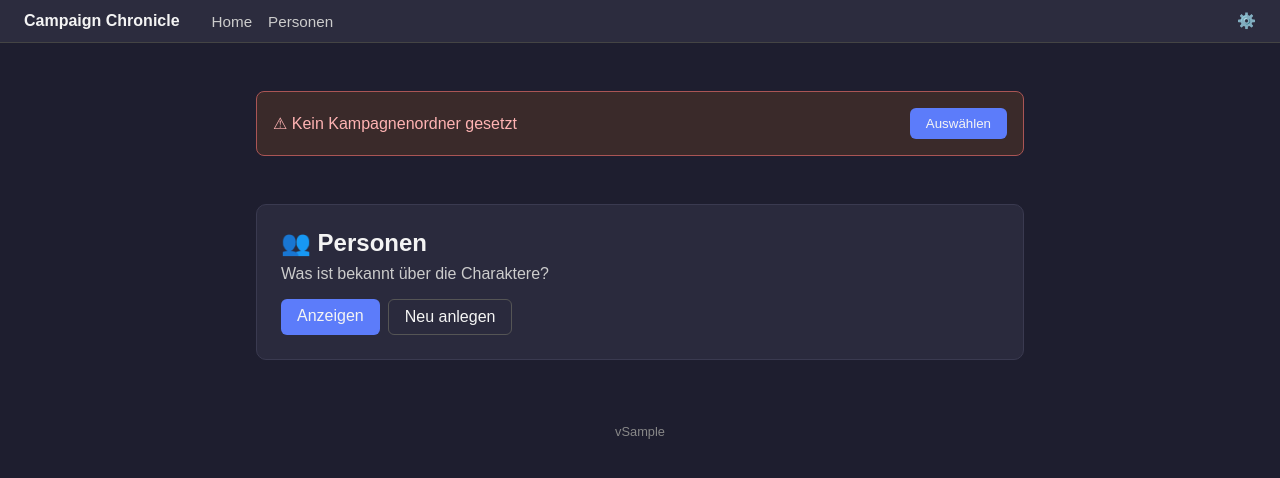
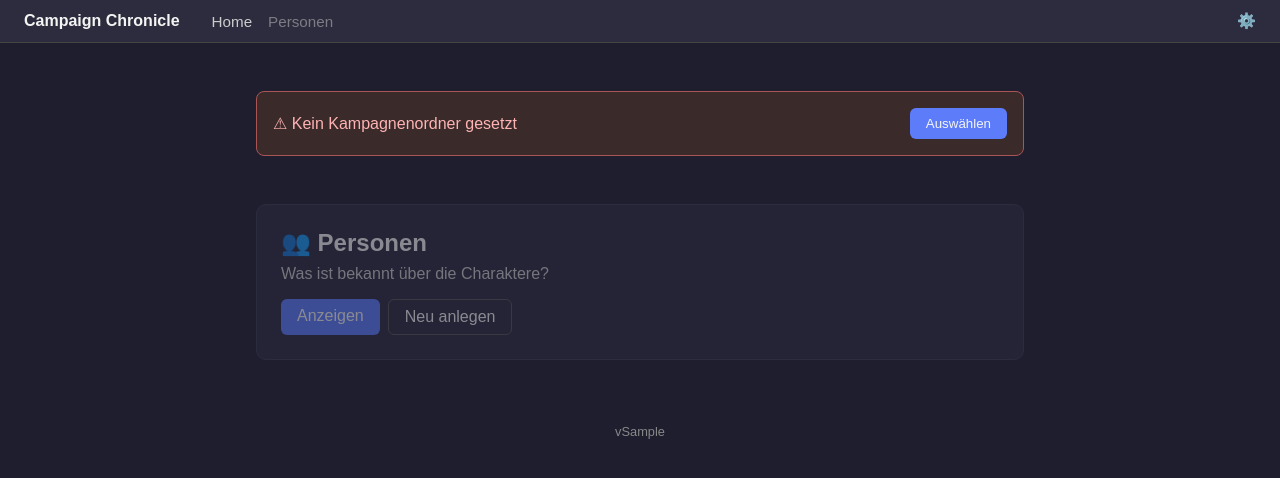
Before and after one commit to hendriksbot/CampaignChronicle, a Python web app: template src/app/templates/index.html in a window 1280 px wide. Shown: the top 478 px of the page. Run offline with Jinja, Linux system fonts and the light colour scheme; the template is opened without the code that fills it: most values are stand-ins (such as "Sample title", 1, 10 or a date in 2020); some libraries are stand-ins or nearby versions.

Commit message:
disable buttons that require campaign

```diff
--- a/src/app/static/css/style.css
+++ b/src/app/static/css/style.css
@@ -138,6 +138,11 @@ body {
   color: #fff;
 }
 
+.nav-disabled {
+  opacity: 0.5;
+  pointer-events: none;
+}
+
 /* Banner */
 .banner {
   margin-bottom: 1.5rem;
@@ -158,3 +163,9 @@ body {
   gap: 1rem;
   flex-wrap: wrap;
 }
+
+.disabled {
+  opacity: 0.5;
+  pointer-events: none;
+  cursor: not-allowed;
+}
--- a/src/app/templates/base.html
+++ b/src/app/templates/base.html
@@ -11,8 +11,10 @@
     <nav class="navbar">
       <div class="nav-left">
         <a href="/" class="nav-logo">Campaign Chronicle</a>
-        <a href="/" class="nav-link">Home</a>
-        <a href="/people" class="nav-link">Personen</a>
+        <a href="/" class="nav-link" id="nav-home">Home</a>
+        <a href="/people" class="nav-link nav-requires-campaign nav-disabled" id="nav-people"
+          >Personen</a
+        >
       </div>
 
       <div class="nav-right">
--- a/src/app/templates/index.html
+++ b/src/app/templates/index.html
@@ -1,5 +1,5 @@
 {% extends "base.html" %} {% block title %}Home{% endblock %} {% block content %}
-<div class="banner warning">
+<div class="banner warning" id="warning-no-campaign">
   <div class="banner-content">
     <span>⚠ Kein Kampagnenordner gesetzt</span>
 
@@ -9,7 +9,7 @@
   </div>
 </div>
 
-<section class="card">
+<section class="card requires-campaign disabled">
   <h2>👥 Personen</h2>
   <p>Was ist bekannt über die Charaktere?</p>
 
@@ -26,6 +26,22 @@
 
     socket.emit("request_set_campaign_folder");
   }
+
+  socket.on("campaign_set_status", function (data) {
+    document.querySelectorAll(".nav-requires-campaign").forEach((el) => {
+      el.classList.toggle("nav-disabled", !data.is_active);
+    });
+
+    document.querySelectorAll(".requires-campaign").forEach((el) => {
+      el.classList.toggle("disabled", !data.is_active);
+    });
+    const warning = document.getElementById("warning-no-campaign");
+    if (data.is_active) {
+      warning.style.display = "none";
+    } else {
+      warning.style.display = "block";
+    }
+  });
 </script>
 
 {% endblock %}
```
